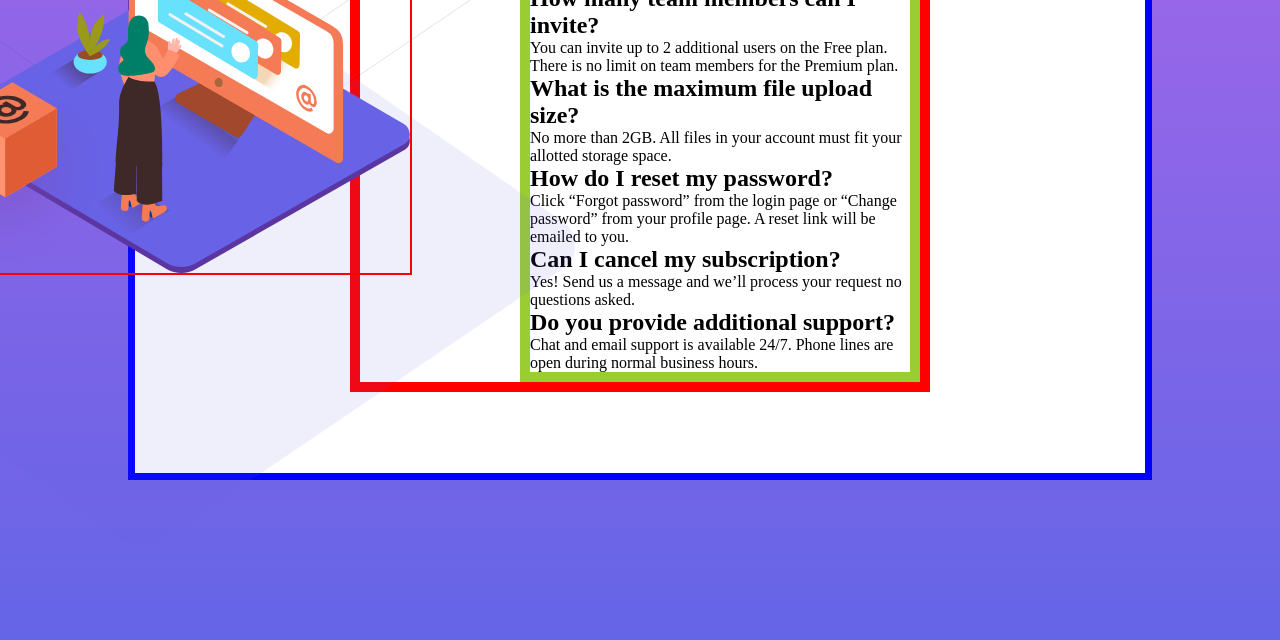
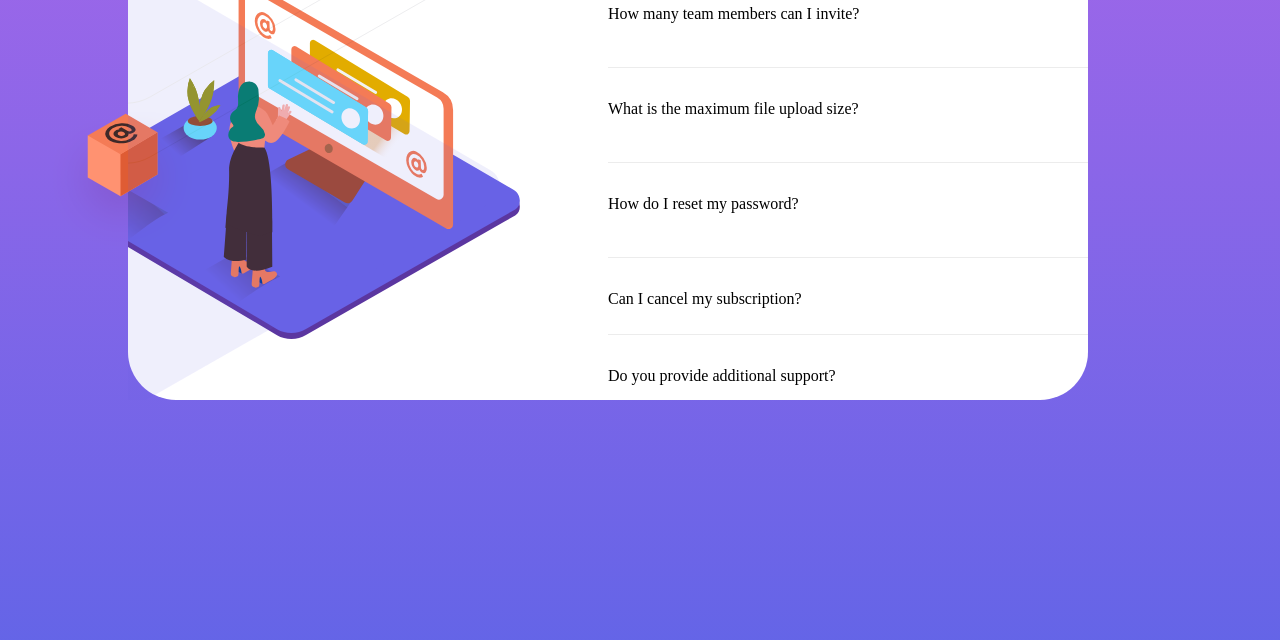
Before and after one commit to KerimGurbaz/faq-accordion-card-main, a plain HTML site: page index.html in a window 1280 px wide. Shown: the part 288-928 px from the top of the page. Drawn offline with Linux system fonts and the light colour scheme.

Commit message:
css done

```diff
--- a/index.html
+++ b/index.html
@@ -17,37 +17,65 @@
 </head>
 <body>
   <div class="container">
+
+    <img class="box" src="./images/illustration-box-desktop.svg" alt="">
+
     <div class="main">
 
       <div class="image">
+
       <img width="600px" class="pattern" src="./images/bg-pattern-desktop.svg" alt="">
 
-      <img class="box" src="./images/illustration-box-desktop.svg" alt="">
+
 
       <img class="woman" src="./images/illustration-woman-online-desktop.svg" alt="">
+
       </div>
       <div class="text">
         <h1>FAQ</h1>
         <div class="question one">
-          <h2>How many team members can I invite?</h2>
+          <div class="arrow">
+            <p>How many team members can I invite?</p>
+            <img class="arw-img" src="./images/icon-arrow-down.svg" alt="">
+          </div>
           <p>You can invite up to 2 additional users on the Free plan. There is no limit on
             team members for the Premium plan.</p>
         </div>
+
         <div class="question two">
-          <h2>What is the maximum file upload size?</h2>
+          <div class="arrow">
+            <p>What is the maximum file upload size?</p>
+          <img class="arw-img" src="./images/icon-arrow-down.svg" alt="">
+          </div>
+
           <p>No more than 2GB. All files in your account must fit your allotted storage space.</p>
         </div>
-        <div class="question-1">
-          <h2>How do I reset my password?</h2>
+
+        <div class="question three">
+          <div class="arrow">
+             <p>How do I reset my password?</p>
+          <img class="arw-img" src="./images/icon-arrow-down.svg" alt="">
+          </div>
+
           <p>Click “Forgot password” from the login page or “Change password” from your profile page.
             A reset link will be emailed to you.</p>
         </div>
-        <div class="question-1">
-          <h2>Can I cancel my subscription?</h2>
+
+        <div class="question four">
+          <div class="arrow">
+            <p>Can I cancel my subscription?</p>
+          <img class="arw-img" src="./images/icon-arrow-down.svg" alt="">
+          </div>
+
           <p>Yes! Send us a message and we’ll process your request no questions asked.</p>
         </div>
-        <div class="question-1">
-          <h2>Do you provide additional support?</h2>
+
+        <div class="question five">
+          <div class="arrow">
+             <p>Do you provide additional support?</p>
+          <img class="arw-img" src="./images/icon-arrow-down.svg" alt="">
+          </div>
+
           <p>Chat and email support is available 24/7. Phone lines are open during normal business hours.</p>
         </div>
 
--- a/style.css
+++ b/style.css
@@ -19,44 +19,83 @@ body {
   justify-content: center;
   align-items: center;
   margin: 10%;
-  border: 7px solid blue;
   background-color: white;
-  height: 80%;
-  width: 80%;
+  height: 70%;
+  width: 75%;
+  /* overflow: hidden; */
+  border-radius: 3rem;
 }
+.main {
+  display: flex;
+  justify-content: space-between;
+  text-align: center;
+  overflow: hidden;
+  width: 100%;
+  height: 100%;
+}
+.image {
+  position: relative;
+  width: 50%;
+}
+
 .woman {
   position: absolute;
   top: 25%;
-  left: -4rem;
-  overflow: visible;
-  border: 2px solid red;
+  left: -5rem;
 }
 .box {
   position: absolute;
-  left: -6rem;
-  top: 46%;
+  left: 3rem;
+  top: 50%;
+  overflow: visible;
+  height: 18%;
+  width: auto;
   z-index: 1;
-  height: 25%;
-  width: auto;
 }
 .pattern {
   position: absolute;
-  right: 2rem;
-  bottom: -2rem;
-  left: -20rem;
-  /* height: 100%; */
-  overflow: hidden;
-  height: 130%;
-  width: 70%;
+  left: -25rem;
+  height: 135%;
+  top: -12rem;
+  width: auto;
+  z-index: 1;
 }
-.main {
+
+.text {
   display: flex;
-  justify-content: space-around;
-  border: 10px solid red;
-  margin: 15rem;
+  flex-direction: column;
+  align-items: flex-start;
+  text-align: start;
+
+  width: 50%;
+  margin-top: 10%;
 }
-.text {
-  border: 10px solid yellowgreen;
-  width: 25rem;
-  margin-left: 10rem;
+
+.question {
+  margin-bottom: 2rem;
+  width: 32rem;
+  border-bottom: 1px solid rgb(236, 236, 236);
 }
+
+h1 {
+  text-align: start;
+  margin-bottom: 2rem;
+}
+
+.question p:first-child {
+  margin-bottom: 0.5rem;
+}
+.question p:last-child {
+  visibility: hidden;
+}
+
+.arrow {
+  display: flex;
+  justify-content: space-between;
+}
+
+.arw-img {
+  width: 1rem;
+  height: 1rem;
+  object-fit: fill;
+}
```
